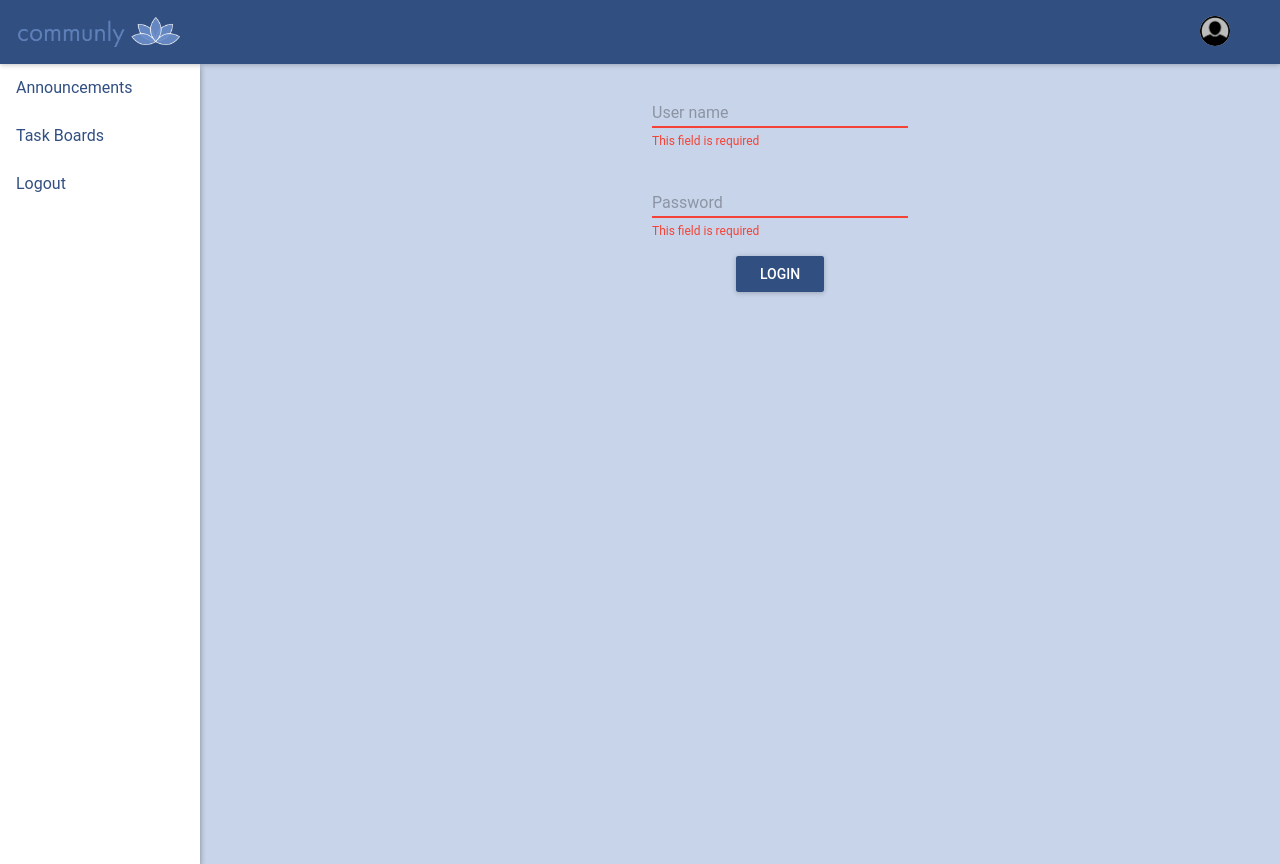
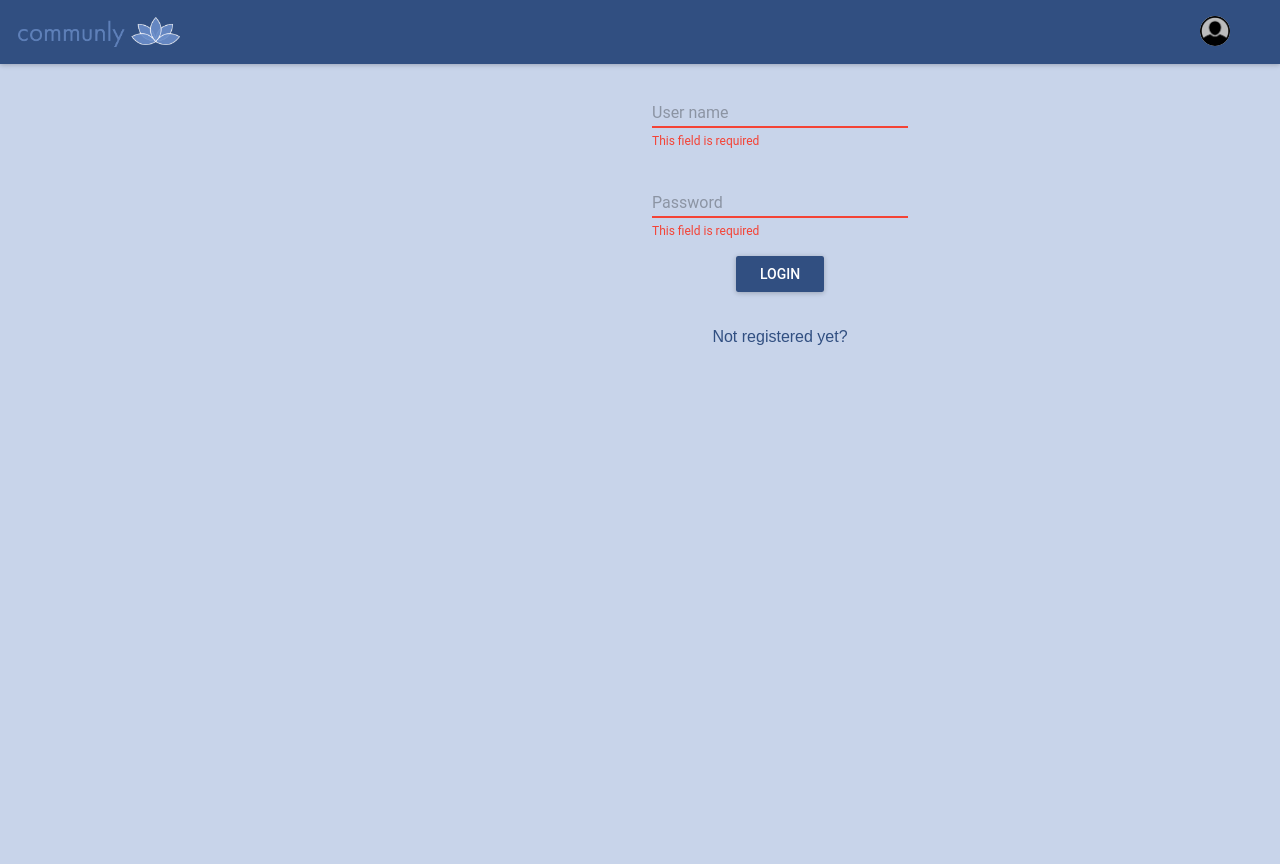
Before and after one commit to kajo404/communly-frontend, a React app: page /login in a window 1280 px wide. Shown: the top 864 px of the page. After the commit the page ends 800 px from the top, so only its background shows below. Built offline with nearby package versions, Linux system fonts and the light colour scheme.

Commit message:
added routing according to trello task "App Routing"

```diff
--- /dev/null
+++ b/src/components/SimpleLink.js
@@ -0,0 +1,6 @@
+import { Link } from 'react-router-dom';
+import Styled from 'styled-components';
+
+export const SimpleLink = Styled(Link)`
+    text-decoration: none;
+`;
--- a/src/components/page-layout.js
+++ b/src/components/page-layout.js
@@ -34,6 +34,7 @@ class PageLayout extends React.Component {
   }
 
   render() {
+    if (UserService.isAuthenticated()) {
       return (
         <div className="c-layout">
           <AppBar
@@ -63,6 +64,28 @@ class PageLayout extends React.Component {
           <div className="c-layout__content">{this.props.children}</div>
         </div>
       );
+    } else {
+      return (
+        <div className="c-layout">
+          <AppBar
+            className="c-app-bar"
+            iconElementRight={
+              <ListItem
+                style={style}
+                disabled={true}
+                leftAvatar={<Avatar src={avatar} size={30} />}
+              >
+                {this.name}
+              </ListItem>
+            }
+            iconElementLeft={
+              <img className="c-logo" src={logo} alt="communly logo" />
+            }
+          />
+          <div className="c-layout__content">{this.props.children}</div>
+        </div>
+      );
+    }
   }
 }
 
--- a/src/components/page-layout.scss
+++ b/src/components/page-layout.scss
@@ -28,3 +28,11 @@ a {
 .c-layout__content {
     margin-left: 220px;
 }
+
+.jumpLink{
+    text-align: center;
+    color: rgb(49, 79, 129);
+}
+.jumpLink:hover{
+    color: white;
+}
--- a/src/pages/user-login.js
+++ b/src/pages/user-login.js
@@ -1,6 +1,6 @@
 import UserService from '../services/user-service';
 import React from 'react';
-import { withRouter } from 'react-router-dom';
+import { withRouter, Link } from 'react-router-dom';
 
 import TextField from 'material-ui/TextField';
 import RaisedButton from 'material-ui/RaisedButton';
@@ -34,9 +34,17 @@ class UserLogin extends React.Component {
   }
 
   login(user) {
-    UserService.login(user.username, user.password).then(result =>
-      console.log(result)
-    );
+    UserService.login(user.username, user.password)
+      .then(result => {
+        console.log(result);
+        this.props.history.push('/announcements');
+      })
+      .catch(e => {
+        console.error(e);
+        this.setState({
+          error: e
+        });
+      });
     // TODO error handling
   }
 
@@ -83,6 +91,11 @@ class UserLogin extends React.Component {
             className="c-login__button"
             onClick={this.onSubmit}
           />
+          <br />
+          <br />
+          <Link to={'/registration'} className="jumpLink">
+            Not registered yet?
+          </Link>
         </div>
       </div>
     );
--- a/src/pages/user-registration.js
+++ b/src/pages/user-registration.js
@@ -1,6 +1,6 @@
 import UserService from '../services/user-service';
 import React from 'react';
-import { withRouter } from 'react-router-dom';
+import { withRouter, Link } from 'react-router-dom';
 
 import TextField from 'material-ui/TextField';
 import DatePicker from 'material-ui/DatePicker';
@@ -47,8 +47,17 @@ class UserRegistration extends React.Component {
       user.email,
       user.password,
       user.dateOfBirth.toISOString()
-    ).then(result => console.log(result));
-    // TODO error handling
+    )
+      .then(result => result => {
+        console.log(result);
+        this.props.history.push('/announcements');
+      })
+      .catch(e => {
+        console.error(e);
+        this.setState({
+          error: e
+        });
+      });
   }
 
   onNameChange(event) {
@@ -121,6 +130,11 @@ class UserRegistration extends React.Component {
             onClick={this.onSubmit}
             disabled={this.isButtonDisabled}
           />
+          <br />
+          <br />
+          <Link to={'/login'} className="jumpLink">
+            Just login?
+          </Link>
         </div>
       </div>
     );
--- a/src/services/user-service.js
+++ b/src/services/user-service.js
@@ -35,6 +35,7 @@ export default class UserService {
         },
         function(data) {
           resolve(data);
+          console.log(data);
         },
         function(textStatus) {
           reject(textStatus);
@@ -45,6 +46,7 @@ export default class UserService {
 
   static logout() {
     window.localStorage.removeItem('jwtToken');
+    window.location = 'login';
   }
 
   static getCurrentUser() {
```
Lines whose indentation alone changed are shown as unchanged.
